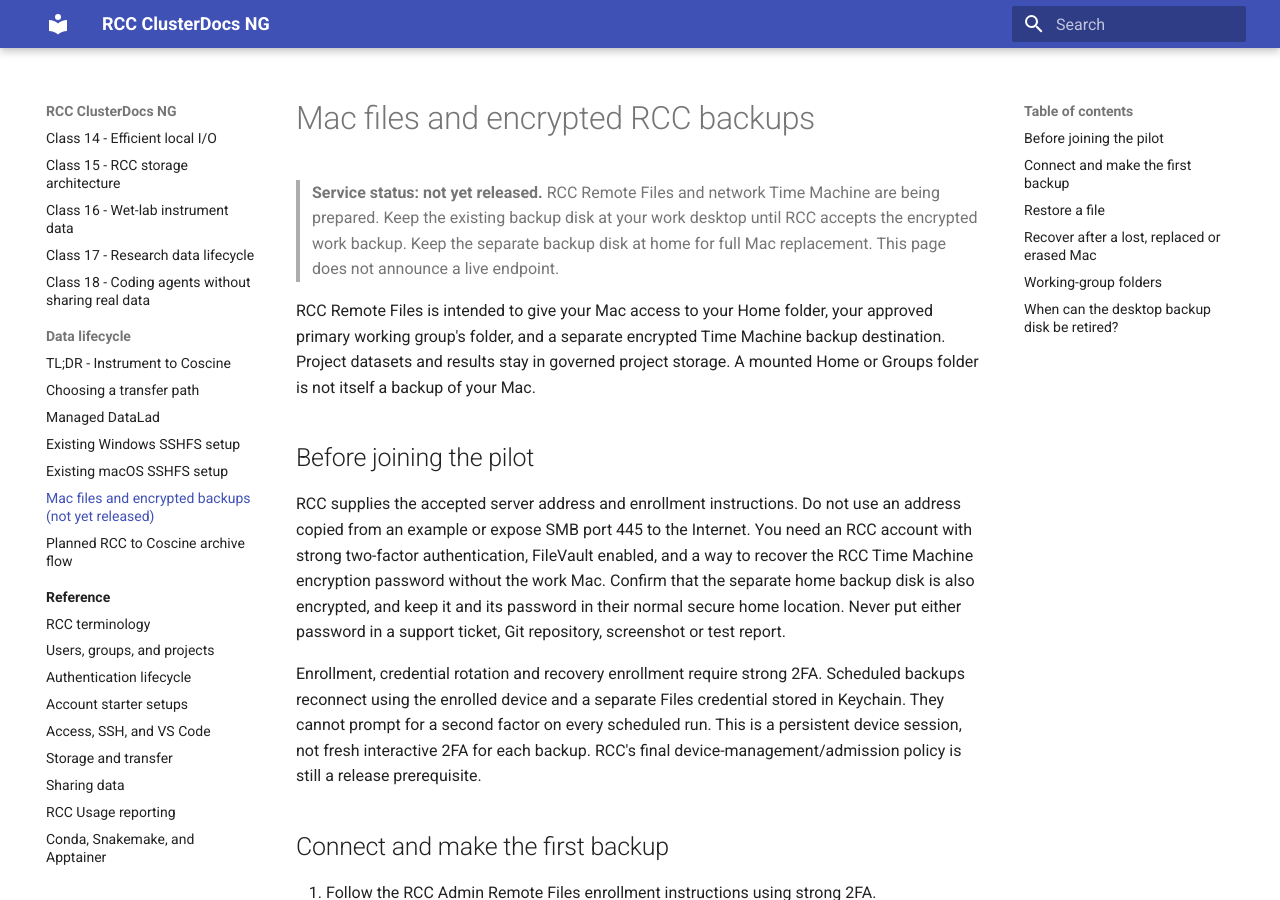
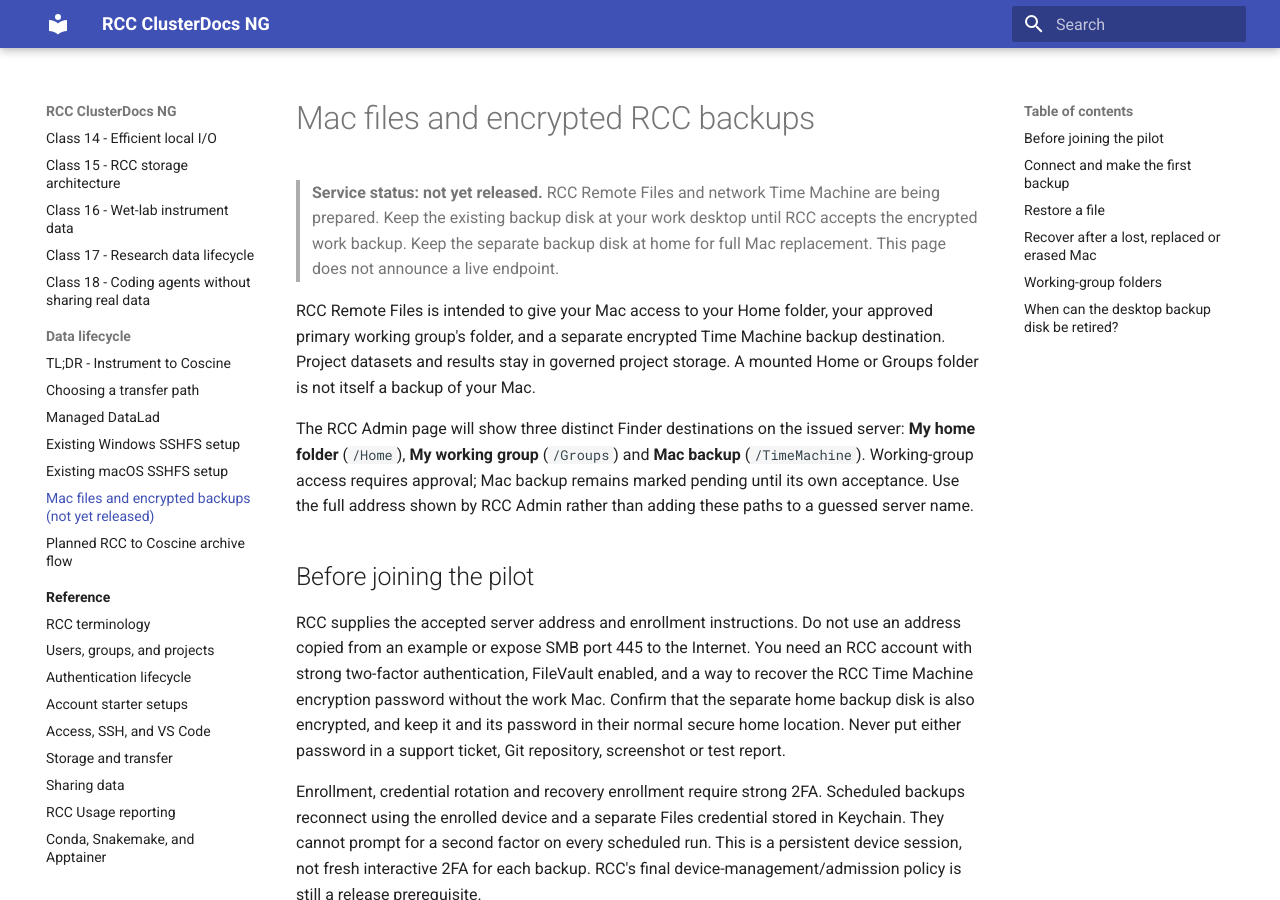
Before and after one commit to IKIM-Essen/ClusterDocs, an MkDocs documentation site: the page built from docs/data/macos-rcc-backup.md, in a window 1280 px wide and 900 px high. Built offline with MkDocs 1.6.1 and Material for MkDocs 9.7.7, drawn with Linux system fonts in a browser that asks for light colours.

Commit message:
Name Mac Finder destinations in backup guide

```diff
--- a/docs/data/macos-rcc-backup.md
+++ b/docs/data/macos-rcc-backup.md
@@ -9,6 +9,12 @@ RCC Remote Files is intended to give your Mac access to your Home folder, your
 approved primary working group's folder, and a separate encrypted Time Machine
 backup destination. Project datasets and results stay in governed project storage.
 A mounted Home or Groups folder is not itself a backup of your Mac.
+
+The RCC Admin page will show three distinct Finder destinations on the issued
+server: **My home folder** (`/Home`), **My working group** (`/Groups`) and
+**Mac backup** (`/TimeMachine`). Working-group access requires approval;
+Mac backup remains marked pending until its own acceptance. Use the full address
+shown by RCC Admin rather than adding these paths to a guessed server name.
 
 ## Before joining the pilot
 
```
